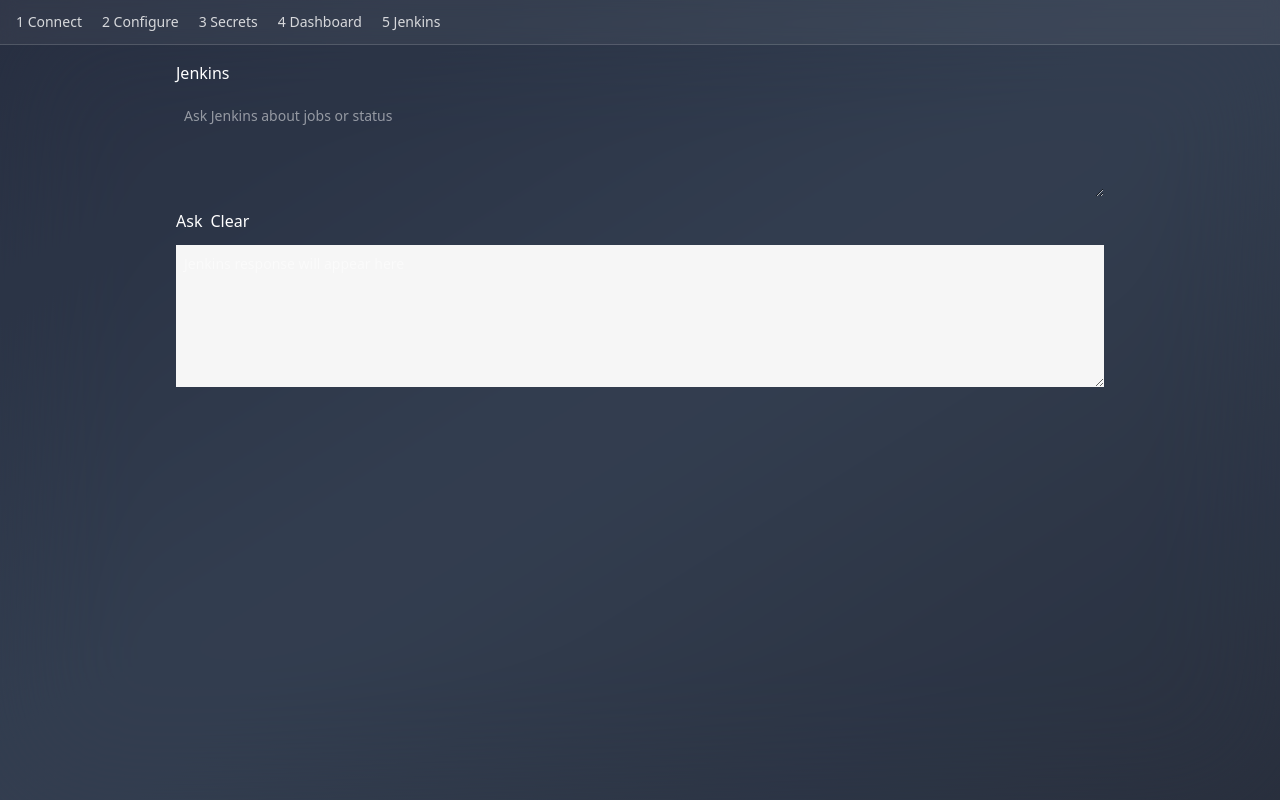
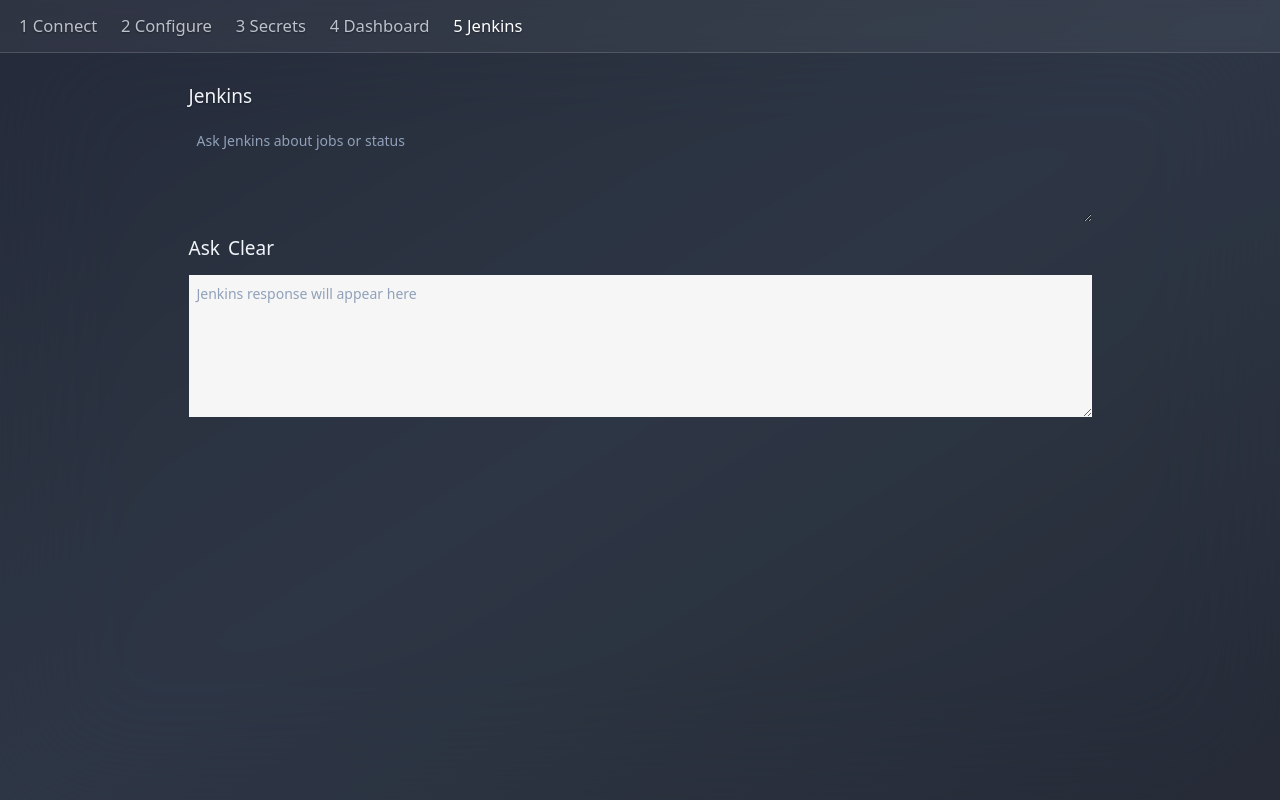
Before and after one commit to oslabs-beta/AutoDeploy, a React (Vite) app in the folder client/: page /jenkins in a window 1280 px wide. Built offline with nearby package versions, Linux system fonts and the light colour scheme; no server answers.

Commit message:
fix: front end legibility with styling

```diff
--- a/client/src/App.tsx
+++ b/client/src/App.tsx
@@ -1,5 +1,5 @@
 // src/App.tsx
-import { BrowserRouter, Routes, Route, Navigate, Link } from "react-router-dom";
+import { BrowserRouter, Routes, Route, Navigate, Link, useLocation } from "react-router-dom";
 import ConnectPage from "./pages/ConnectPage";
 import ConfigurePage from "./pages/ConfigurePage";
 import SecretsPage from "./pages/SecretsPage";
@@ -8,42 +8,59 @@
 import { useRepoStore } from "./store/useRepoStore";
 import { usePipelineStore } from "./store/usePipelineStore";
 
-// (optional) ShadCN test
-// import { Button } from "@/components/ui/button";
-
 function NeedRepo({ children }: { children: JSX.Element }) {
   const { repo, branch } = useRepoStore();
   return !repo || !branch ? <Navigate to="/connect" replace /> : children;
 }
 function NeedPipeline({ children }: { children: JSX.Element }) {
   const { result } = usePipelineStore();
-  const hasYaml =
-    result?.generated_yaml || result?.yaml || result?.data?.generated_yaml;
+  const hasYaml = result?.generated_yaml || result?.yaml || result?.data?.generated_yaml;
   return !hasYaml ? <Navigate to="/configure" replace /> : children;
+}
+
+// optional: simple active-link helper
+function NavLink({ to, children }: { to: string; children: React.ReactNode }) {
+  const { pathname } = useLocation();
+  const active = pathname.startsWith(to);
+  return (
+    <Link
+      to={to}
+      className={
+        "transition-colors " +
+        (active
+          ? "text-white"
+          : "text-slate-200/80 hover:text-white")
+      }
+    >
+      {children}
+    </Link>
+  );
 }
 
 export default function App() {
   return (
-    <div className="relative min-h-screen text-white overflow-hidden">
-      {/* Base gradient (covers entire viewport) */}
-      <div className="fixed inset-0 -z-10 bg-gradient-to-br from-slate-900 via-slate-800 to-gray-900" />
-      {/* Frosted glass overlay */}
-      <div className="fixed inset-0 -z-10 bg-white/10 backdrop-blur-3xl" />
+    <div className="relative min-h-screen text-slate-100 overflow-hidden">
+      {/* Base gradient */}
+      <div className="fixed inset-0 -z-20 bg-gradient-to-br from-slate-900 via-slate-800 to-gray-900" />
+      {/* Subtle dark veil for contrast */}
+      <div className="fixed inset-0 -z-10 bg-black/20" />
+      {/* Frosted glass shimmer – IMPORTANT: pointer-events-none so it never blocks clicks */}
+      <div className="fixed inset-0 -z-10 bg-white/10 backdrop-blur-3xl pointer-events-none" />
 
       {/* App content above blur */}
       <div className="relative z-10">
         <BrowserRouter>
           <header className="border-b border-white/15 px-4 py-3 bg-white/5 backdrop-blur">
             <nav className="flex gap-5 text-sm">
-              <Link className="text-white/80 hover:text-white" to="/connect">1 Connect</Link>
-              <Link className="text-white/80 hover:text-white" to="/configure">2 Configure</Link>
-              <Link className="text-white/80 hover:text-white" to="/secrets">3 Secrets</Link>
-              <Link className="text-white/80 hover:text-white" to="/dashboard">4 Dashboard</Link>
-             <Link className="text-white/80 hover:text-white" to="/jenkins">5 Jenkins</Link>
-           </nav>
+              <NavLink to="/connect">1 Connect</NavLink>
+              <NavLink to="/configure">2 Configure</NavLink>
+              <NavLink to="/secrets">3 Secrets</NavLink>
+              <NavLink to="/dashboard">4 Dashboard</NavLink>
+              <NavLink to="/jenkins">5 Jenkins</NavLink>
+            </nav>
           </header>
 
-          <main className="p-4 max-w-[960px] mx-auto">
+          <main className="p-4 md:p-6 max-w-[960px] mx-auto">
             <Routes>
               <Route path="/" element={<Navigate to="/connect" replace />} />
               <Route path="/connect" element={<ConnectPage />} />
--- a/client/src/components/ui/Button.tsx
+++ b/client/src/components/ui/Button.tsx
@@ -19,6 +19,16 @@
           "bg-secondary text-secondary-foreground shadow-sm hover:bg-secondary/80",
         ghost: "hover:bg-accent hover:text-accent-foreground",
         link: "text-primary underline-offset-4 hover:underline",
+
+        // ✅ Glass (matches Connect page look)
+        glass:
+          "border border-white/30 bg-white/10 text-slate-100 " +
+          "hover:bg-white/20 backdrop-blur-md shadow-glass",
+
+        // optional: a slightly stronger white version for primary actions
+        glassSolid:
+          "border border-white/40 bg-white/20 text-slate-900 " +
+          "hover:bg-white/30 backdrop-blur-md shadow-glass",
       },
       size: {
         default: "h-9 px-4 py-2",
--- /dev/null
+++ b/client/src/components/ui/GlassButton.tsx
@@ -0,0 +1,13 @@
+export function GlassButton({ children, onClick }: any) {
+  return (
+    <button
+      onClick={onClick}
+      className="px-4 py-2 rounded-lg border border-white/30
+                 bg-white/10 backdrop-blur-md text-slate-100
+                 hover:bg-white/20 hover:shadow-glass
+                 transition-all duration-300"
+    >
+      {children}
+    </button>
+  );
+}
--- a/client/src/index.css
+++ b/client/src/index.css
@@ -1,5 +1,51 @@
+/* 1️⃣ Import Tailwind */
+@import "tailwindcss";
+
+/* 2️⃣ Import Satoshi font from Fontshare */
+@import url("https://api.fontshare.com/v2/css?f[]=satoshi@400,500,700&display=swap");
+
+/* 3️⃣ Define theme variables (font + glass shadow) */
+@theme {
+  --font-sans: "Satoshi", system-ui, -apple-system, BlinkMacSystemFont,
+               "Segoe UI", Roboto, Helvetica, Arial, sans-serif;
+
+  --shadow-glass: 0 12px 40px rgba(0, 0, 0, 0.35);
+}
+
+/* 4️⃣ Base styles that apply globally */
+@layer base {
+  html {
+    font-size: 19px; /* slightly larger base */
+  }
+
+  body {
+    @apply font-sans antialiased text-slate-100 bg-transparent selection:bg-white/20;
+    text-shadow: 0 1px 2px rgba(0,0,0,0.4);
+  }
+
+  /* ✨ Ensure all inputs, selects, and buttons use white text */
+  input, select, textarea, button {
+    @apply text-slate-100 placeholder:text-slate-400;
+  }
+}
+
+
+
+
+/* @import url("https://fonts.googleapis.com/css2?family=Inter:wght@400;500;600;700&display=swap");
+
 @import "tailwindcss";
 @plugin "tailwindcss-animate";
+
+
+
+/* Global font + smoothing */
+/* html,
+body {
+  @apply font-sans antialiased text-slate-100;
+  font-family: "Inter", system-ui, -apple-system, BlinkMacSystemFont, "Segoe UI",
+    Roboto, Helvetica, Arial, sans-serif;
+}
 
 @custom-variant dark (&:is(.dark *));
 
@@ -7,189 +53,5 @@
 @tailwind components;
 @tailwind utilities;
 
-/* src/index.css */
 html, body, #root { height: 100%; }
-body { background: transparent; }
-
-
-/* :root {
-  font-family: system-ui, Avenir, Helvetica, Arial, sans-serif;
-  line-height: 1.5;
-  font-weight: 400;
-
-  color-scheme: light dark;
-  color: rgba(255, 255, 255, 0.87);
-  background-color: #242424;
-
-  font-synthesis: none;
-  text-rendering: optimizeLegibility;
-  -webkit-font-smoothing: antialiased;
-  -moz-osx-font-smoothing: grayscale;
-  --radius: 0.625rem;
-  --background: oklch(1 0 0);
-  --foreground: oklch(0.13 0.028 261.692);
-  --card: oklch(1 0 0);
-  --card-foreground: oklch(0.13 0.028 261.692);
-  --popover: oklch(1 0 0);
-  --popover-foreground: oklch(0.13 0.028 261.692);
-  --primary: oklch(0.21 0.034 264.665);
-  --primary-foreground: oklch(0.985 0.002 247.839);
-  --secondary: oklch(0.967 0.003 264.542);
-  --secondary-foreground: oklch(0.21 0.034 264.665);
-  --muted: oklch(0.967 0.003 264.542);
-  --muted-foreground: oklch(0.551 0.027 264.364);
-  --accent: oklch(0.967 0.003 264.542);
-  --accent-foreground: oklch(0.21 0.034 264.665);
-  --destructive: oklch(0.577 0.245 27.325);
-  --border: oklch(0.928 0.006 264.531);
-  --input: oklch(0.928 0.006 264.531);
-  --ring: oklch(0.707 0.022 261.325);
-  --chart-1: oklch(0.646 0.222 41.116);
-  --chart-2: oklch(0.6 0.118 184.704);
-  --chart-3: oklch(0.398 0.07 227.392);
-  --chart-4: oklch(0.828 0.189 84.429);
-  --chart-5: oklch(0.769 0.188 70.08);
-  --sidebar: oklch(0.985 0.002 247.839);
-  --sidebar-foreground: oklch(0.13 0.028 261.692);
-  --sidebar-primary: oklch(0.21 0.034 264.665);
-  --sidebar-primary-foreground: oklch(0.985 0.002 247.839);
-  --sidebar-accent: oklch(0.967 0.003 264.542);
-  --sidebar-accent-foreground: oklch(0.21 0.034 264.665);
-  --sidebar-border: oklch(0.928 0.006 264.531);
-  --sidebar-ring: oklch(0.707 0.022 261.325);
-}
-
-a {
-  font-weight: 500;
-  color: #646cff;
-  text-decoration: inherit;
-}
-a:hover {
-  color: #535bf2;
-}
-
-body {
-  margin: 0;
-  display: flex;
-  place-items: center;
-  min-width: 320px;
-  min-height: 100vh;
-}
-
-h1 {
-  font-size: 3.2em;
-  line-height: 1.1;
-}
-
-button {
-  border-radius: 8px;
-  border: 1px solid transparent;
-  padding: 0.6em 1.2em;
-  font-size: 1em;
-  font-weight: 500;
-  font-family: inherit;
-  background-color: #1a1a1a;
-  cursor: pointer;
-  transition: border-color 0.25s;
-}
-button:hover {
-  border-color: #646cff;
-}
-button:focus,
-button:focus-visible {
-  outline: 4px auto -webkit-focus-ring-color;
-}
-
-@media (prefers-color-scheme: light) {
-  :root {
-    color: #213547;
-    background-color: #ffffff;
-  }
-  a:hover {
-    color: #747bff;
-  }
-  button {
-    background-color: #f9f9f9;
-  }
-}
-
-@theme inline {
-  --radius-sm: calc(var(--radius) - 4px);
-  --radius-md: calc(var(--radius) - 2px);
-  --radius-lg: var(--radius);
-  --radius-xl: calc(var(--radius) + 4px);
-  --color-background: var(--background);
-  --color-foreground: var(--foreground);
-  --color-card: var(--card);
-  --color-card-foreground: var(--card-foreground);
-  --color-popover: var(--popover);
-  --color-popover-foreground: var(--popover-foreground);
-  --color-primary: var(--primary);
-  --color-primary-foreground: var(--primary-foreground);
-  --color-secondary: var(--secondary);
-  --color-secondary-foreground: var(--secondary-foreground);
-  --color-muted: var(--muted);
-  --color-muted-foreground: var(--muted-foreground);
-  --color-accent: var(--accent);
-  --color-accent-foreground: var(--accent-foreground);
-  --color-destructive: var(--destructive);
-  --color-border: var(--border);
-  --color-input: var(--input);
-  --color-ring: var(--ring);
-  --color-chart-1: var(--chart-1);
-  --color-chart-2: var(--chart-2);
-  --color-chart-3: var(--chart-3);
-  --color-chart-4: var(--chart-4);
-  --color-chart-5: var(--chart-5);
-  --color-sidebar: var(--sidebar);
-  --color-sidebar-foreground: var(--sidebar-foreground);
-  --color-sidebar-primary: var(--sidebar-primary);
-  --color-sidebar-primary-foreground: var(--sidebar-primary-foreground);
-  --color-sidebar-accent: var(--sidebar-accent);
-  --color-sidebar-accent-foreground: var(--sidebar-accent-foreground);
-  --color-sidebar-border: var(--sidebar-border);
-  --color-sidebar-ring: var(--sidebar-ring);
-}
-
-.dark {
-  --background: oklch(0.13 0.028 261.692);
-  --foreground: oklch(0.985 0.002 247.839);
-  --card: oklch(0.21 0.034 264.665);
-  --card-foreground: oklch(0.985 0.002 247.839);
-  --popover: oklch(0.21 0.034 264.665);
-  --popover-foreground: oklch(0.985 0.002 247.839);
-  --primary: oklch(0.928 0.006 264.531);
-  --primary-foreground: oklch(0.21 0.034 264.665);
-  --secondary: oklch(0.278 0.033 256.848);
-  --secondary-foreground: oklch(0.985 0.002 247.839);
-  --muted: oklch(0.278 0.033 256.848);
-  --muted-foreground: oklch(0.707 0.022 261.325);
-  --accent: oklch(0.278 0.033 256.848);
-  --accent-foreground: oklch(0.985 0.002 247.839);
-  --destructive: oklch(0.704 0.191 22.216);
-  --border: oklch(1 0 0 / 10%);
-  --input: oklch(1 0 0 / 15%);
-  --ring: oklch(0.551 0.027 264.364);
-  --chart-1: oklch(0.488 0.243 264.376);
-  --chart-2: oklch(0.696 0.17 162.48);
-  --chart-3: oklch(0.769 0.188 70.08);
-  --chart-4: oklch(0.627 0.265 303.9);
-  --chart-5: oklch(0.645 0.246 16.439);
-  --sidebar: oklch(0.21 0.034 264.665);
-  --sidebar-foreground: oklch(0.985 0.002 247.839);
-  --sidebar-primary: oklch(0.488 0.243 264.376);
-  --sidebar-primary-foreground: oklch(0.985 0.002 247.839);
-  --sidebar-accent: oklch(0.278 0.033 256.848);
-  --sidebar-accent-foreground: oklch(0.985 0.002 247.839);
-  --sidebar-border: oklch(1 0 0 / 10%);
-  --sidebar-ring: oklch(0.551 0.027 264.364);
-}
-
-@layer base {
-  * {
-    @apply border-border outline-ring/50;
-  }
-  body {
-    @apply bg-background text-foreground;
-  }
-} */
+body { background: transparent; } */
--- a/client/tailwind.config.css
+++ /dev/null
@@ -1,6 +0,0 @@
-/** @type {import('tailwindcss').Config} */
-export default {
-  content: ["./index.html", "./src/**/*.{js,ts,jsx,tsx}"],
-  theme: { extend: {} },
-  plugins: [],
-};
```
Also changed, not shown: client/src/lib/api.ts (+16 -15 lines), client/src/pages/ConfigurePage.tsx (+21 -18 lines), client/src/pages/ConnectPage.tsx (+6 -6 lines), client/src/lib/ai.ts (added).
